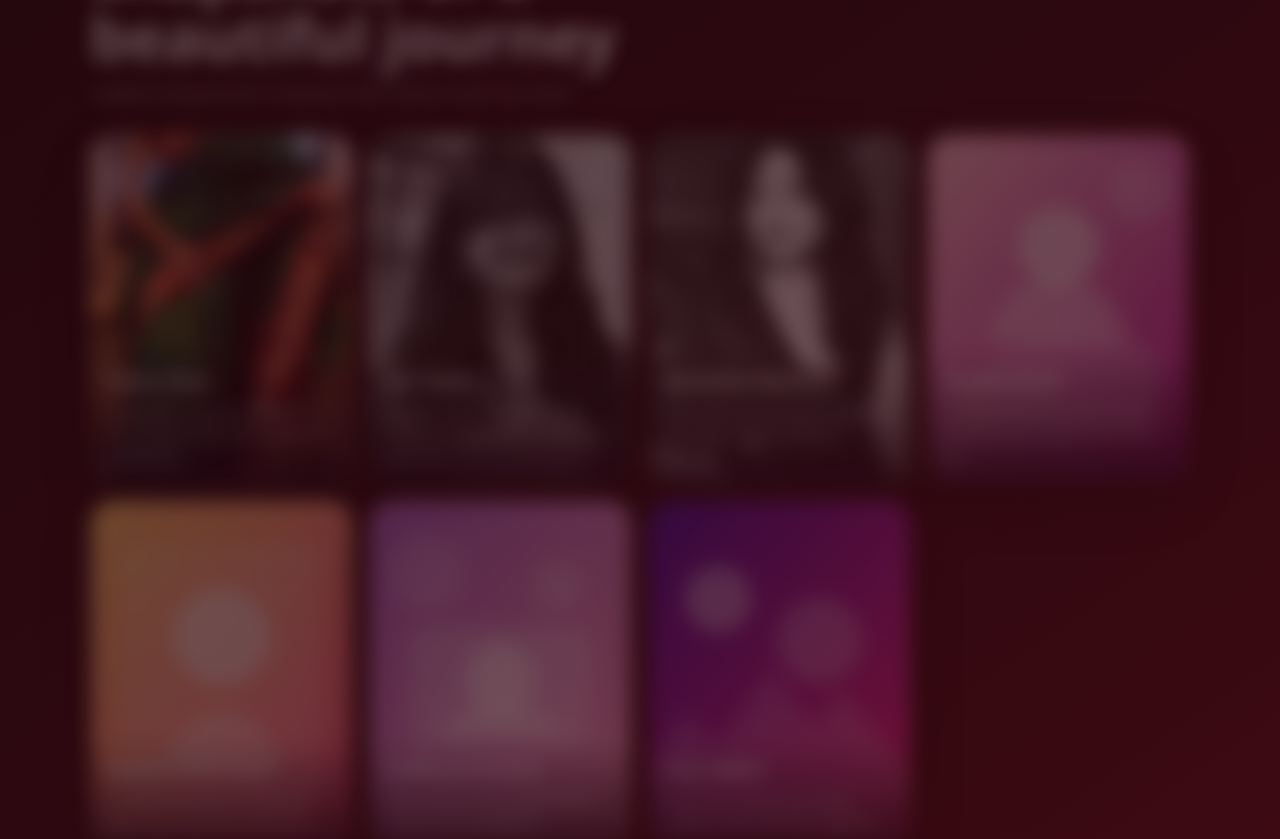
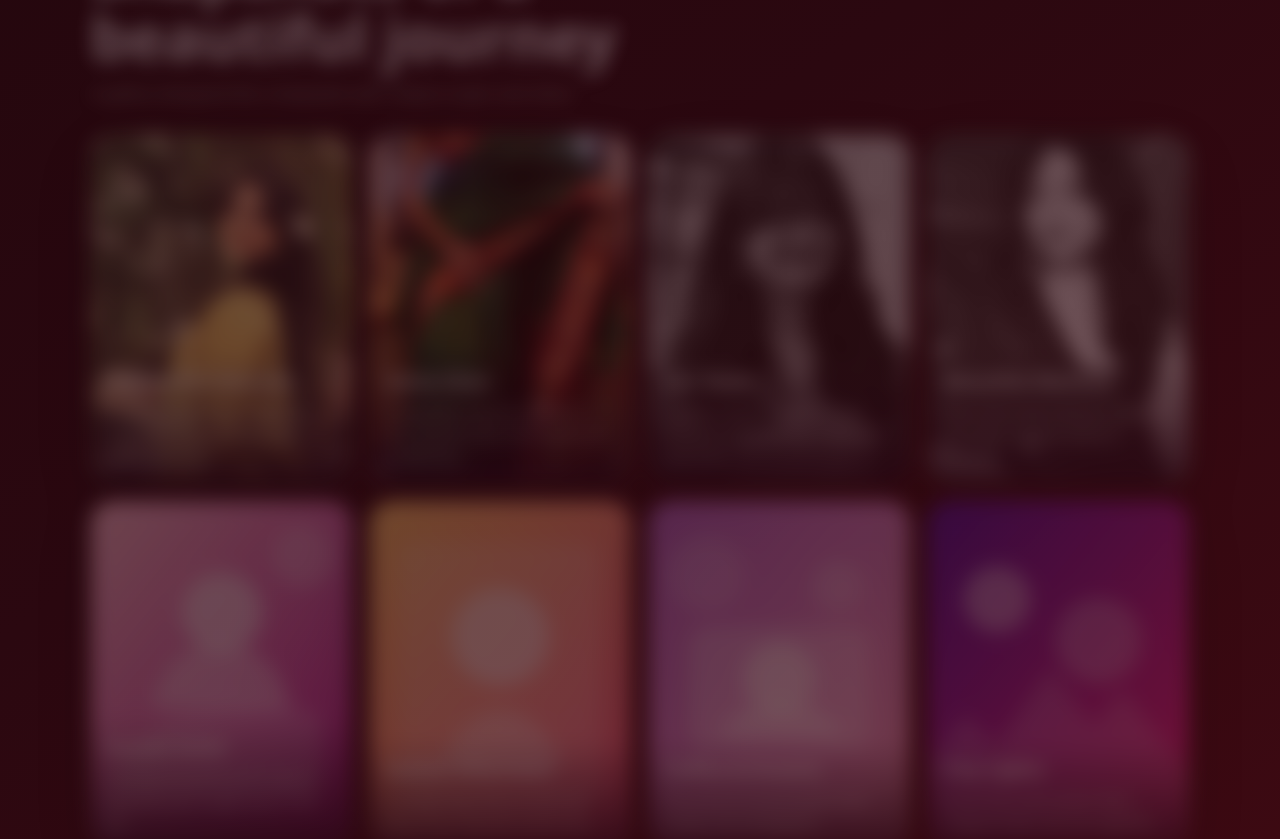
Before and after one commit to Chaitudeshmukh143/BirthdayWish, a React (Vite) app: page /surprise in a window 1280 px wide. Shown: the part 1520-2359 px from the top of the page. Built offline with nearby package versions, Linux system fonts and the light colour scheme.

Commit message:
Add April 30 screenshot and refresh deploy build

```diff
--- a/src/data/content.js
+++ b/src/data/content.js
@@ -6,19 +6,21 @@ import memory4 from '../assets/memory-4.svg';
 export const musicUrl = '/audio/birthday-song.mp3';
 
 export const featuredPhotos = [
+  '/images/mayee-screenshot-apr30.png',
   '/images/mayee-saree.jpeg',
   '/images/image.png',
   '/images/pic1.png',
 ];
 
 export const memories = [
-  { id: 1, image: '/images/mayee-saree.jpeg', title: 'Saree Glow', caption: 'A beautiful memory added to the surprise with all the warmth it deserves.' },
-  { id: 2, image: '/images/image.png', title: 'Her Smile', caption: 'A photo worth keeping close, because it carries her softness and calm.' },
-  { id: 3, image: '/images/pic1.png', title: 'Beautiful Memory', caption: 'One more real memory added to the page, exactly where it belongs.' },
-  { id: 4, image: memory1, title: 'Sunset Smile', caption: 'The day everything felt lighter because your laugh was in the air.' },
-  { id: 5, image: memory2, title: 'Golden Afternoon', caption: 'A simple day that turned into one of our favorite memories.' },
-  { id: 6, image: memory3, title: 'Coffee & Dreams', caption: 'The kind of conversation that makes time disappear.' },
-  { id: 7, image: memory4, title: 'City Lights', caption: 'Proof that every place feels magical when we are together.' },
+  { id: 1, image: '/images/mayee-screenshot-apr30.png', title: 'A Beautiful Moment', caption: 'A new special photo added to make this surprise feel even more personal.' },
+  { id: 2, image: '/images/mayee-saree.jpeg', title: 'Saree Glow', caption: 'A beautiful memory added to the surprise with all the warmth it deserves.' },
+  { id: 3, image: '/images/image.png', title: 'Her Smile', caption: 'A photo worth keeping close, because it carries her softness and calm.' },
+  { id: 4, image: '/images/pic1.png', title: 'Beautiful Memory', caption: 'One more real memory added to the page, exactly where it belongs.' },
+  { id: 5, image: memory1, title: 'Sunset Smile', caption: 'The day everything felt lighter because your laugh was in the air.' },
+  { id: 6, image: memory2, title: 'Golden Afternoon', caption: 'A simple day that turned into one of our favorite memories.' },
+  { id: 7, image: memory3, title: 'Coffee & Dreams', caption: 'The kind of conversation that makes time disappear.' },
+  { id: 8, image: memory4, title: 'City Lights', caption: 'Proof that every place feels magical when we are together.' },
 ];
 
 export const birthdayVideos = [
```
Also changed, not shown: public/images/mayee-screenshot-apr30.png (added), 9 other files (tests, documents, lock files or other folders).
